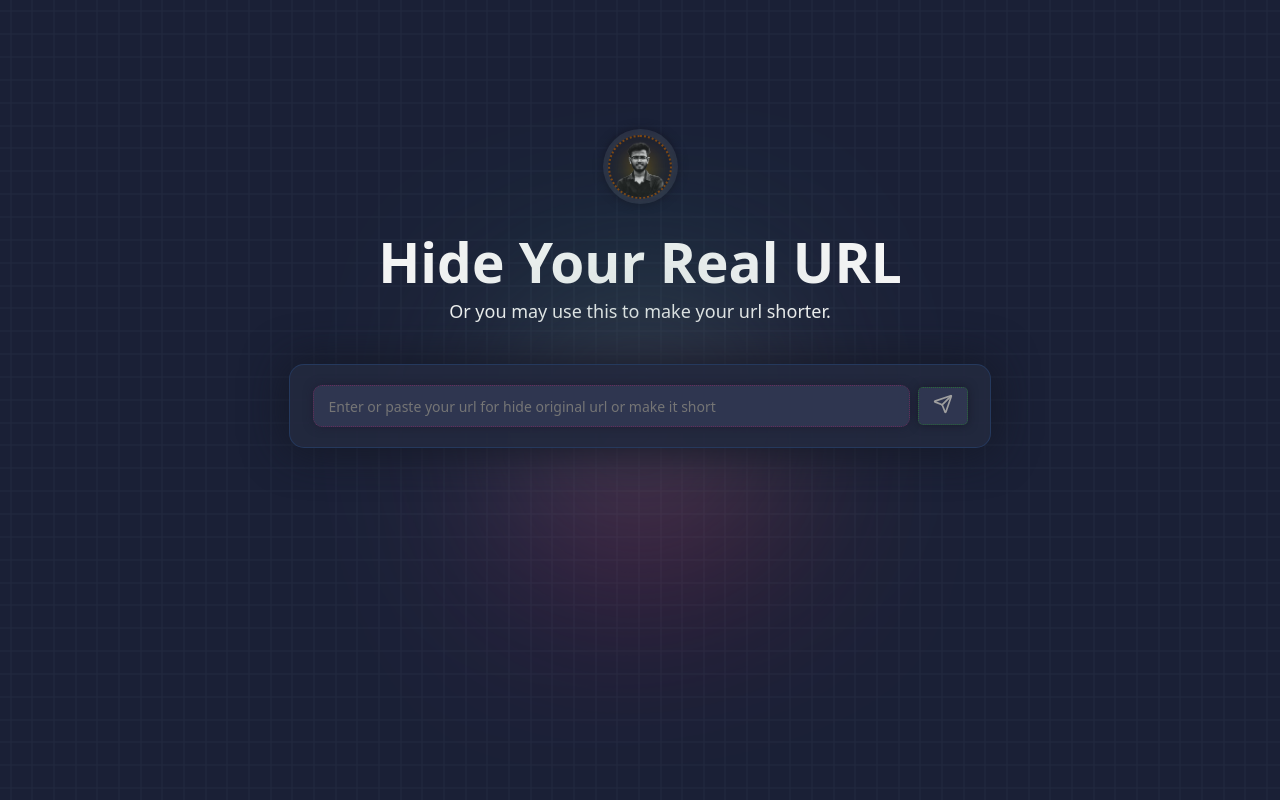
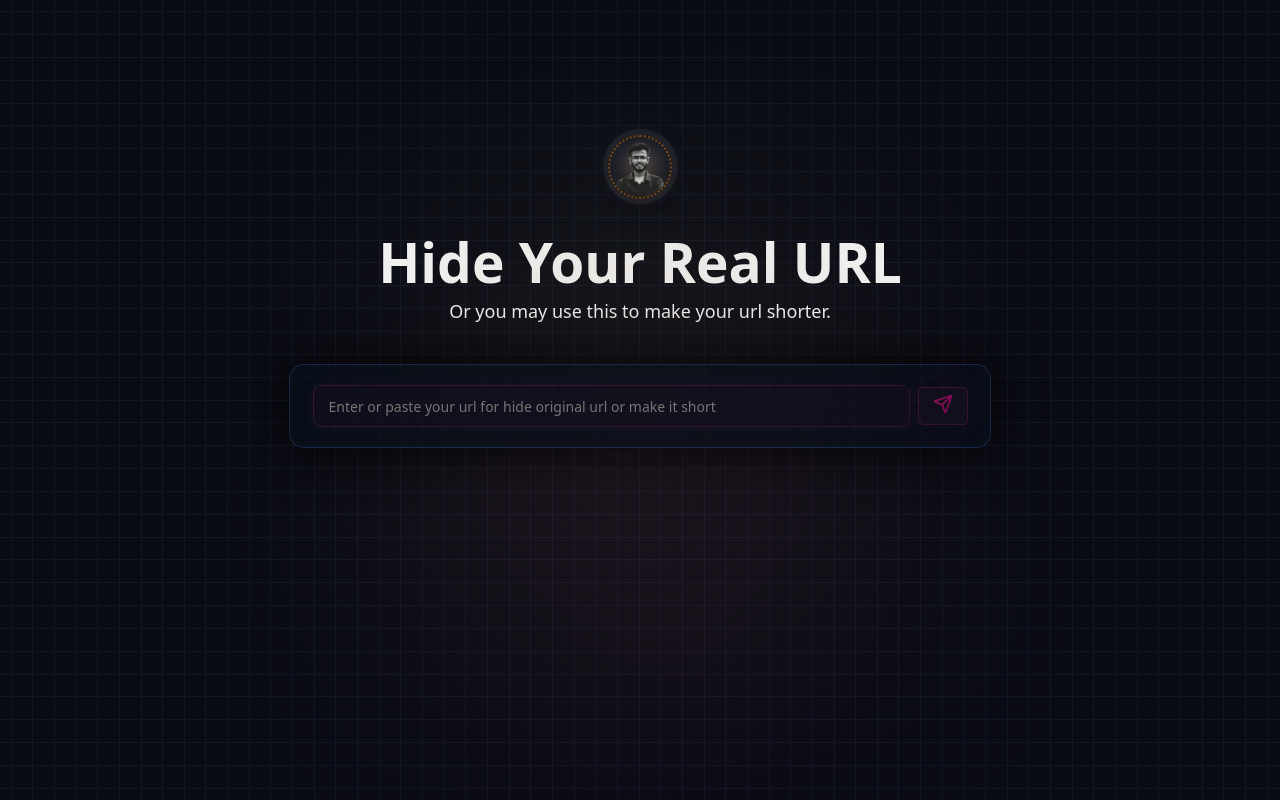
Before and after one commit to vishalkumar1007/url-shortener, a React (Vite) app: page / in a window 1280 px wide. Built offline with nearby package versions, Linux system fonts and the light colour scheme.

Commit message:
change theme of ui

```diff
--- a/src/components/Navbar/Navbar.css
+++ b/src/components/Navbar/Navbar.css
@@ -28,7 +28,7 @@
 .Navbar_content_box::before{
     content: '';
     /* background-color: rgb(75, 25, 192); */
-    background: linear-gradient(#db7807,#eada03);
+    background: linear-gradient(#ffffff,#b46f0f);
     width: 25px;
     height: 25px;
     position: absolute;
@@ -42,7 +42,7 @@
     width: 60px;
     height: 60px;
     border-radius: 50%;
-    border: 2px dotted #7e4510;
+    border: 2px dotted #76430d;
     overflow: hidden;
     z-index: 5;
 }
--- a/src/components/NetBackground/NetBackground.css
+++ b/src/components/NetBackground/NetBackground.css
@@ -1,5 +1,5 @@
 .NetBackground_main {
-  background-color: #1a2036;
+  background-color: #090b13;
   width: 100%;
   height: 100dvh;
   overflow: hidden;
@@ -24,9 +24,10 @@
   justify-content: space-around;
 }
 .NetBackground_horizontal_line {
-  background-color: #22293f99;
+  background-color: #151828ba;
+  /* background-color: #79126299; */
   width: 100%;
-  height: 2px;
+  height: 0.5px;
 }
 
 /* vertical line pvr  */
@@ -39,8 +40,9 @@
   justify-content: space-around;
 }
 .NetBackground_vertical_line {
-  background-color: #22293f99;
-  width: 2px;
+  background-color: #151828ba;
+  /* background-color: #7b562899; */
+  width: 0.5px;
   height: 100%;
 }
 
--- a/src/pages/Landing/Landing.css
+++ b/src/pages/Landing/Landing.css
@@ -91,7 +91,7 @@
     height: 180px;
     display: flex;
     flex-wrap: wrap;
-    filter: blur(110px);
+    filter: blur(140px);
     position: absolute;
     z-index: 1;
     max-width: 800px;
@@ -114,6 +114,7 @@
 .Landing_main_section_2_effect_color_1{
     /* background-color: rgb(0, 255, 247); */
     background-color: rgb(255, 0, 0);
+    background-color: #ff0088;
 
     width: 50%;
     height: 50%;
@@ -121,18 +122,21 @@
 .Landing_main_section_2_effect_color_2{
     /* background-color: #ffea00; */
     background-color: #ff00aa;
+    background-color: #ff0088;
     width: 50%;
     height: 50%;
 }
 .Landing_main_section_2_effect_color_3{
     /* background-color: rgb(138, 22, 255); */
     background-color: #0acfcc;
+    background-color: #0aab0adf;
     width: 50%;
     height: 50%;
 }
 .Landing_main_section_2_effect_color_4{
     /* background-color: rgb(29, 37, 255); */
     background-color: #0aa856;
+    background-color: #0aab0adf;
     width: 50%;
     height: 50%;
 }
@@ -141,7 +145,7 @@
 
 
 .Landing_main_section_2_layout{
-    background-color: #23293fee;
+    background-color: #08101b9a;
     /* background-color: forestgreen; */
     width: 90%;
     /* height: 90%; */
@@ -152,9 +156,10 @@
     justify-content: start;
     align-items: center;
     flex-direction: column;
-    box-shadow: #141825 0px 0px 45px;
+    /* box-shadow: #182a4773 0px 0px 45px; */
+    box-shadow: #000000d7 0px 0px 50px;
     z-index: 5;
-    border: 1px solid #2b4e856f;
+    border: 1px solid #213a63a2;
 }
 
 .Landing_main_section_2_layout_top{
@@ -166,6 +171,7 @@
     justify-content: center;
     align-items: center;
     /* flex-direction: column; */
+    /* box-shadow: #280d207e 0px 0px 45px; */
     gap: 8px;
 }
 
@@ -177,7 +183,8 @@
     padding: 0px 15px;
     max-width: 565px;
     border-radius: 9px;
-    background-color: #2f3650;
+    background-color: #2410234a;
+
     color: #d4d4d4;
     border: 0.5px dotted #93266292;
 }
@@ -186,8 +193,10 @@
 }
 
 #url_short_btn{
-    background-color: #2f3650;
-    box-shadow: 0px 0px 10px #110e1a89;
+    background-color: #41102b2f;
+    /* background-color: #9a0d5fd7; */
+    /* background-color: #0b810fdf; */
+    box-shadow: 0px 0px 10px #93266292;
     cursor: pointer;
     width: 50px;
     height: 38px;
@@ -195,7 +204,8 @@
     border-radius: 5px;
     color: white;
     /* color: #9f9f9f; */
-    border: 0.5px dotted #26932a92;
+    border: 0.5px dotted #93266292;
+    box-shadow: #280d207e 0px 0px 45px;
 }
 
 .Landing_main_section_2_layout_bottom{
@@ -275,7 +285,7 @@
 }
 
 .Landing_main_section_2_layout_bottom_right{
-    background-color: #2f365072;
+    background-color: #05060b60;
     /* background-color: red; */
     box-shadow: 0px 0px 20px #141f3369;
     width: 100%;
@@ -328,9 +338,9 @@
     display: none;
   }
 .copy_output_url_icon_box{
-    width: 29px;
+    width: 25px;
     height: 24px;
-    background-color: #1b2234;
+    background-color: #101521;
     /* background-color: #5d4f03; */
     /* background-color: #404143c7; */
     position: absolute;
--- a/src/pages/Landing/Landing.jsx
+++ b/src/pages/Landing/Landing.jsx
@@ -197,7 +197,7 @@ const Landing = () => {
                 style={{
                   boxShadow: isValidInput
                     ? "0px 0px 10px #1d192c88"
-                    : "0px 0px 10px #ff00007a",
+                    : "0px 0px 10px #510606",
                 }}
                 value={inputValue}
                 type="text"
@@ -219,7 +219,7 @@ const Landing = () => {
                     height="20"
                     viewBox="0 0 24 24"
                     fill="none"
-                    stroke="#7784a2"
+                    stroke="#9a0d5fd7"
                     strokeWidth="2"
                     strokeLinecap="round"
                     strokeLinejoin="round"
@@ -234,7 +234,7 @@ const Landing = () => {
                     height="20"
                     viewBox="0 0 24 24"
                     fill="none"
-                    stroke="#9f9f9f"
+                    stroke="#9a0d5fd7"
                     strokeWidth="2"
                     strokeLinecap="round"
                     strokeLinejoin="round"
```
